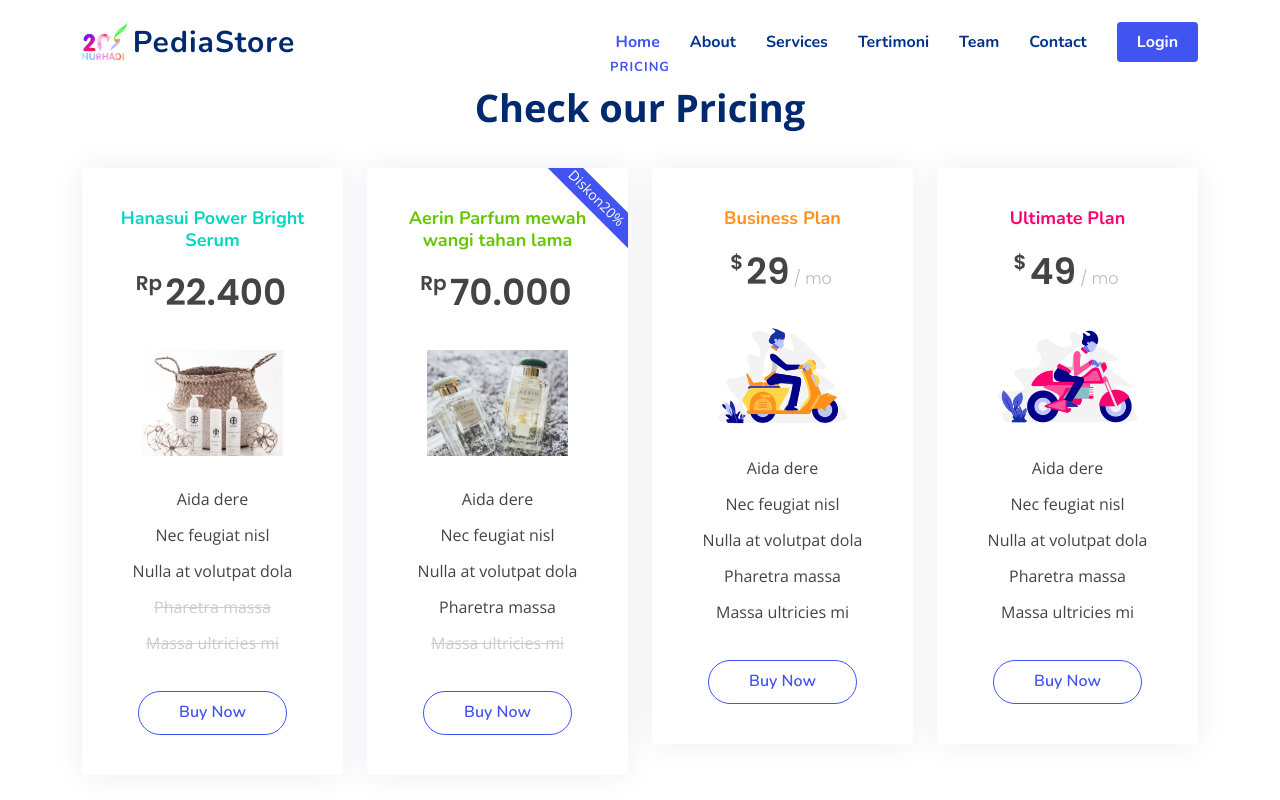
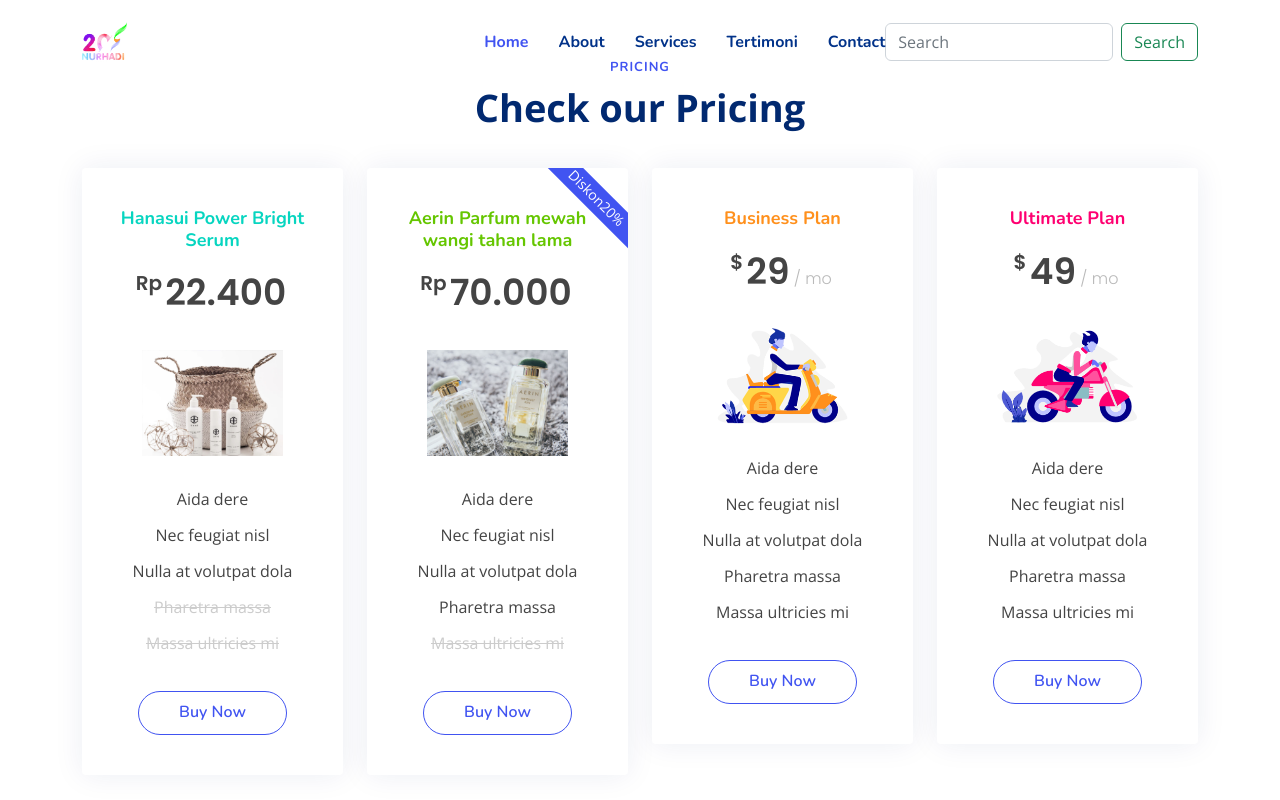
Before and after one commit to riskinurhadi/KBMI11, a plain HTML site: page Page belanja.html in a window 1280 px wide. Shown: the top 800 px of the page. Drawn offline with nearby package versions, Linux system fonts and the light colour scheme.

Commit message:
modified:   Page belanja.html

```diff
--- a/Page belanja.html
+++ b/Page belanja.html
@@ -41,19 +41,21 @@
 
     <a href="./assets/img/PDStore.png" class="logo d-flex align-items-center">
       <img src="./assets/img/Logo (2).png" alt="">
-      <span>PediaStore</span>
+
     </a>
 
     <nav id="navbar" class="navbar">
       <ul>
-        <li><a class="nav-link scrollto active" href="#hero">Home</a></li>
+        <li><a class="nav-link scrollto active" href="#pricing">Home</a></li>
         <li><a class="nav-link scrollto" href="#about">About</a></li>
         <li><a class="nav-link scrollto" href="#services">Services</a></li>
         <li><a class="nav-link scrollto" href="#testimonials">Tertimoni</a></li>
-        <li><a class="nav-link scrollto" href="#team">Team</a></li>
+        <li><a class="nav-link scrollto" href="#footer">Contact</a></li>
 
-        <li><a class="nav-link scrollto" href="#contact">Contact</a></li>
-        <li><a class="getstarted scrollto" href="./Login.html">Login</a></li>
+        <form class="d-flex" role="search">
+          <input class="form-control me-2" type="search" placeholder="Search" aria-label="Search">
+          <button class="btn btn-outline-success" type="submit">Search</button>
+        </form>
       </ul>
       <i class="bi bi-list mobile-nav-toggle"></i>
     </nav><!-- .navbar -->
```
